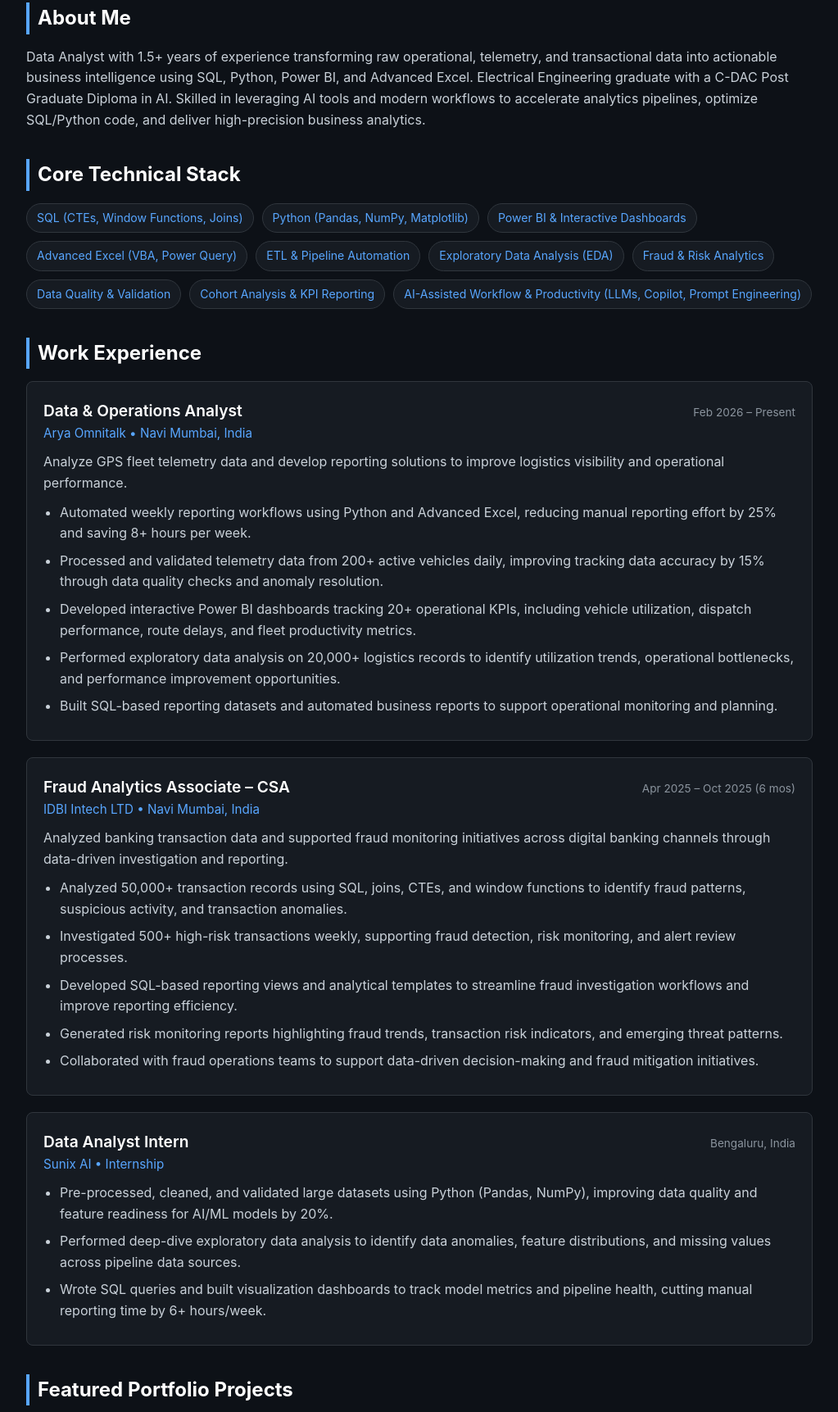
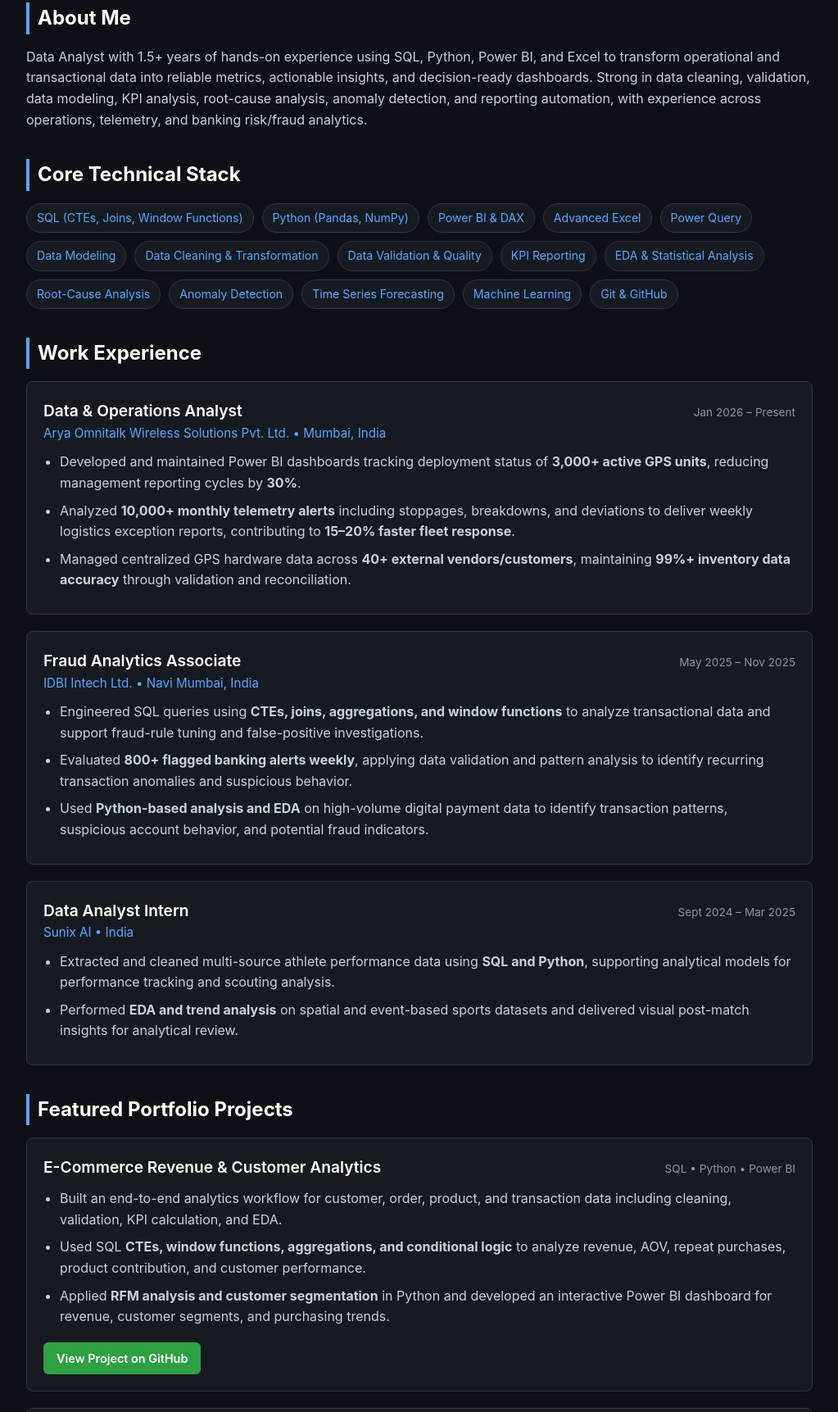
Before and after one commit to Suhaskolekar10/suhaskolekar.github.io, a plain HTML site: page index.html in a window 1280 px wide. Shown: the part 291-2014 px from the top of the page at 82% size, without its empty margins (128-1151 px from the left). Drawn offline with Linux system fonts and the light colour scheme.

Commit message:
Revise personal details and update experience sections
Updated contact location and notice period. Enhanced the about section to better reflect experience. Revised skills section for clarity and added new skills. Updated experience details and project descriptions for accuracy. Adjusted education title and footer.

```diff
--- a/index.html
+++ b/index.html
@@ -52,32 +52,37 @@
         <h1>Suhas Kolekar</h1>
         <div class="subtitle">Data Analyst | SQL • Python • Power BI • Advanced Excel</div>
         <div class="contact-bar">
-            <span>📍 Pune / Navi Mumbai / Bengaluru, India</span>
+            <span>📍 Mumbai, Maharashtra, India</span>
             <span>📧 <a href="mailto:suhaskolekar1005@gmail.com">suhaskolekar1005@gmail.com</a></span>
             <span>🔗 <a href="https://linkedin.com/in/suhas-kolekar" target="_blank">LinkedIn Profile</a></span>
             <span>📱 +91 7721041099</span>
-            <span>⏳ Notice Period: 30 Days</span>
+            <span>⏳ Notice Period: 15 Days or Less</span>
         </div>
     </header>
 
     <section id="about">
         <h2>About Me</h2>
-        <p>Data Analyst with 1.5+ years of experience transforming raw operational, telemetry, and transactional data into actionable business intelligence using SQL, Python, Power BI, and Advanced Excel. Electrical Engineering graduate with a C-DAC Post Graduate Diploma in AI. Skilled in leveraging AI tools and modern workflows to accelerate analytics pipelines, optimize SQL/Python code, and deliver high-precision business analytics.</p>
+        <p>Data Analyst with 1.5+ years of hands-on experience using SQL, Python, Power BI, and Excel to transform operational and transactional data into reliable metrics, actionable insights, and decision-ready dashboards. Strong in data cleaning, validation, data modeling, KPI analysis, root-cause analysis, anomaly detection, and reporting automation, with experience across operations, telemetry, and banking risk/fraud analytics.</p>
     </section>
 
     <section id="skills">
         <h2>Core Technical Stack</h2>
         <div class="skills-grid">
-            <span class="skill-badge">SQL (CTEs, Window Functions, Joins)</span>
-            <span class="skill-badge">Python (Pandas, NumPy, Matplotlib)</span>
-            <span class="skill-badge">Power BI & Interactive Dashboards</span>
-            <span class="skill-badge">Advanced Excel (VBA, Power Query)</span>
-            <span class="skill-badge">ETL & Pipeline Automation</span>
-            <span class="skill-badge">Exploratory Data Analysis (EDA)</span>
-            <span class="skill-badge">Fraud & Risk Analytics</span>
-            <span class="skill-badge">Data Quality & Validation</span>
-            <span class="skill-badge">Cohort Analysis & KPI Reporting</span>
-            <span class="skill-badge">AI-Assisted Workflow & Productivity (LLMs, Copilot, Prompt Engineering)</span>
+            <span class="skill-badge">SQL (CTEs, Joins, Window Functions)</span>
+            <span class="skill-badge">Python (Pandas, NumPy)</span>
+            <span class="skill-badge">Power BI & DAX</span>
+            <span class="skill-badge">Advanced Excel</span>
+            <span class="skill-badge">Power Query</span>
+            <span class="skill-badge">Data Modeling</span>
+            <span class="skill-badge">Data Cleaning & Transformation</span>
+            <span class="skill-badge">Data Validation & Quality</span>
+            <span class="skill-badge">KPI Reporting</span>
+            <span class="skill-badge">EDA & Statistical Analysis</span>
+            <span class="skill-badge">Root-Cause Analysis</span>
+            <span class="skill-badge">Anomaly Detection</span>
+            <span class="skill-badge">Time Series Forecasting</span>
+            <span class="skill-badge">Machine Learning</span>
+            <span class="skill-badge">Git & GitHub</span>
         </div>
     </section>
 
@@ -87,45 +92,38 @@
         <div class="exp-card">
             <div class="card-header">
                 <span class="card-title">Data & Operations Analyst</span>
-                <span class="card-date">Feb 2026 – Present</span>
+                <span class="card-date">Jan 2026 – Present</span>
             </div>
-            <div class="card-company">Arya Omnitalk • Navi Mumbai, India</div>
-            <p>Analyze GPS fleet telemetry data and develop reporting solutions to improve logistics visibility and operational performance.</p>
+            <div class="card-company">Arya Omnitalk Wireless Solutions Pvt. Ltd. • Mumbai, India</div>
             <ul>
-                <li>Automated weekly reporting workflows using Python and Advanced Excel, reducing manual reporting effort by 25% and saving 8+ hours per week.</li>
-                <li>Processed and validated telemetry data from 200+ active vehicles daily, improving tracking data accuracy by 15% through data quality checks and anomaly resolution.</li>
-                <li>Developed interactive Power BI dashboards tracking 20+ operational KPIs, including vehicle utilization, dispatch performance, route delays, and fleet productivity metrics.</li>
-                <li>Performed exploratory data analysis on 20,000+ logistics records to identify utilization trends, operational bottlenecks, and performance improvement opportunities.</li>
-                <li>Built SQL-based reporting datasets and automated business reports to support operational monitoring and planning.</li>
+                <li>Developed and maintained Power BI dashboards tracking deployment status of <strong>3,000+ active GPS units</strong>, reducing management reporting cycles by <strong>30%</strong>.</li>
+                <li>Analyzed <strong>10,000+ monthly telemetry alerts</strong> including stoppages, breakdowns, and deviations to deliver weekly logistics exception reports, contributing to <strong>15–20% faster fleet response</strong>.</li>
+                <li>Managed centralized GPS hardware data across <strong>40+ external vendors/customers</strong>, maintaining <strong>99%+ inventory data accuracy</strong> through validation and reconciliation.</li>
             </ul>
         </div>
 
         <div class="exp-card">
             <div class="card-header">
-                <span class="card-title">Fraud Analytics Associate – CSA</span>
-                <span class="card-date">Apr 2025 – Oct 2025 (6 mos)</span>
+                <span class="card-title">Fraud Analytics Associate</span>
+                <span class="card-date">May 2025 – Nov 2025</span>
             </div>
-            <div class="card-company">IDBI Intech LTD • Navi Mumbai, India</div>
-            <p>Analyzed banking transaction data and supported fraud monitoring initiatives across digital banking channels through data-driven investigation and reporting.</p>
+            <div class="card-company">IDBI Intech Ltd. • Navi Mumbai, India</div>
             <ul>
-                <li>Analyzed 50,000+ transaction records using SQL, joins, CTEs, and window functions to identify fraud patterns, suspicious activity, and transaction anomalies.</li>
-                <li>Investigated 500+ high-risk transactions weekly, supporting fraud detection, risk monitoring, and alert review processes.</li>
-                <li>Developed SQL-based reporting views and analytical templates to streamline fraud investigation workflows and improve reporting efficiency.</li>
-                <li>Generated risk monitoring reports highlighting fraud trends, transaction risk indicators, and emerging threat patterns.</li>
-                <li>Collaborated with fraud operations teams to support data-driven decision-making and fraud mitigation initiatives.</li>
+                <li>Engineered SQL queries using <strong>CTEs, joins, aggregations, and window functions</strong> to analyze transactional data and support fraud-rule tuning and false-positive investigations.</li>
+                <li>Evaluated <strong>800+ flagged banking alerts weekly</strong>, applying data validation and pattern analysis to identify recurring transaction anomalies and suspicious behavior.</li>
+                <li>Used <strong>Python-based analysis and EDA</strong> on high-volume digital payment data to identify transaction patterns, suspicious account behavior, and potential fraud indicators.</li>
             </ul>
         </div>
 
         <div class="exp-card">
             <div class="card-header">
                 <span class="card-title">Data Analyst Intern</span>
-                <span class="card-date">Bengaluru, India</span>
+                <span class="card-date">Sept 2024 – Mar 2025</span>
             </div>
-            <div class="card-company">Sunix AI • Internship</div>
+            <div class="card-company">Sunix AI • India</div>
             <ul>
-                <li>Pre-processed, cleaned, and validated large datasets using Python (Pandas, NumPy), improving data quality and feature readiness for AI/ML models by 20%.</li>
-                <li>Performed deep-dive exploratory data analysis to identify data anomalies, feature distributions, and missing values across pipeline data sources.</li>
-                <li>Wrote SQL queries and built visualization dashboards to track model metrics and pipeline health, cutting manual reporting time by 6+ hours/week.</li>
+                <li>Extracted and cleaned multi-source athlete performance data using <strong>SQL and Python</strong>, supporting analytical models for performance tracking and scouting analysis.</li>
+                <li>Performed <strong>EDA and trend analysis</strong> on spatial and event-based sports datasets and delivered visual post-match insights for analytical review.</li>
             </ul>
         </div>
     </section>
@@ -135,26 +133,39 @@
 
         <div class="project-card">
             <div class="card-header">
-                <span class="card-title">Banking Transaction Anomaly & Risk Analytics Framework</span>
-                <span class="card-date">Fintech Domain</span>
+                <span class="card-title">E-Commerce Revenue & Customer Analytics</span>
+                <span class="card-date">SQL • Python • Power BI</span>
             </div>
             <ul>
-                <li>Executed advanced SQL queries across 50,000+ transaction records to detect transaction velocity spikes and behavioral anomalies.</li>
-                <li>Conducted Exploratory Data Analysis (EDA) in Python (Pandas, Matplotlib) to identify statistical distributions of high-risk account activity.</li>
-                <li>Built dynamic SQL views and analytical dashboards to track weekly risk indicators, reducing manual alert review times.</li>
+                <li>Built an end-to-end analytics workflow for customer, order, product, and transaction data including cleaning, validation, KPI calculation, and EDA.</li>
+                <li>Used SQL <strong>CTEs, window functions, aggregations, and conditional logic</strong> to analyze revenue, AOV, repeat purchases, product contribution, and customer performance.</li>
+                <li>Applied <strong>RFM analysis and customer segmentation</strong> in Python and developed an interactive Power BI dashboard for revenue, customer segments, and purchasing trends.</li>
             </ul>
             <a href="https://github.com/suhaskolekar" target="_blank" class="btn">View Project on GitHub</a>
         </div>
 
         <div class="project-card">
             <div class="card-header">
-                <span class="card-title">E-Commerce Cohort Analysis & Retention Pipeline</span>
-                <span class="card-date">Customer Analytics Domain</span>
+                <span class="card-title">Operations Performance & Demand Forecasting</span>
+                <span class="card-date">SQL • Python • Power BI</span>
             </div>
             <ul>
-                <li>Applied SQL Window Functions and Python to group users into monthly cohorts, calculating 30-day and 90-day retention rates.</li>
-                <li>Engineered data features using Python to feed downstream analytics models for churn prediction.</li>
-                <li>Built interactive dashboards highlighting customer lifetime value (LTV), repeat purchase velocity, and churn drivers.</li>
+                <li>Analyzed fulfillment and logistics data to monitor <strong>on-time delivery, lead time, delays, SLA breaches, route performance, and operational bottlenecks</strong>.</li>
+                <li>Built SQL-based KPI pipelines and Power BI dashboards for operational performance monitoring and root-cause analysis.</li>
+                <li>Applied <strong>time-series forecasting and anomaly detection</strong> in Python to identify demand patterns, operational deviations, and potential capacity issues.</li>
+            </ul>
+            <a href="https://github.com/suhaskolekar" target="_blank" class="btn">View Project on GitHub</a>
+        </div>
+
+        <div class="project-card">
+            <div class="card-header">
+                <span class="card-title">Banking Fraud & Risk Analytics</span>
+                <span class="card-date">SQL • Python • Statistics • ML • Power BI</span>
+            </div>
+            <ul>
+                <li>Analyzed transaction-level banking data using <strong>SQL and Python</strong> to identify suspicious patterns, anomalies, and high-risk customer/account behavior.</li>
+                <li>Applied <strong>EDA, statistical analysis, correlation analysis, and anomaly detection</strong> to investigate transaction characteristics and risk indicators.</li>
+                <li>Built baseline <strong>Logistic Regression and Random Forest</strong> models for transaction-risk classification and presented fraud/risk KPIs through Power BI.</li>
             </ul>
             <a href="https://github.com/suhaskolekar" target="_blank" class="btn">View Project on GitHub</a>
         </div>
@@ -187,7 +198,7 @@
 
         <div class="edu-card">
             <div class="card-header">
-                <span class="card-title">PG Diploma in Artificial Intelligence (PG-DAI)</span>
+                <span class="card-title">PG Diploma in Artificial Intelligence</span>
                 <span class="card-date">2024 | 75.5%</span>
             </div>
             <div class="card-company">CDAC ACTS, Pune</div>
@@ -203,7 +214,7 @@
     </section>
 
     <footer>
-        <p>© Suhas Kolekar • Data Analyst Portfolio • Hosted on GitHub Pages</p>
+        <p>© Suhas Kolekar • Data Analyst Portfolio</p>
     </footer>
 
 </body>
```
